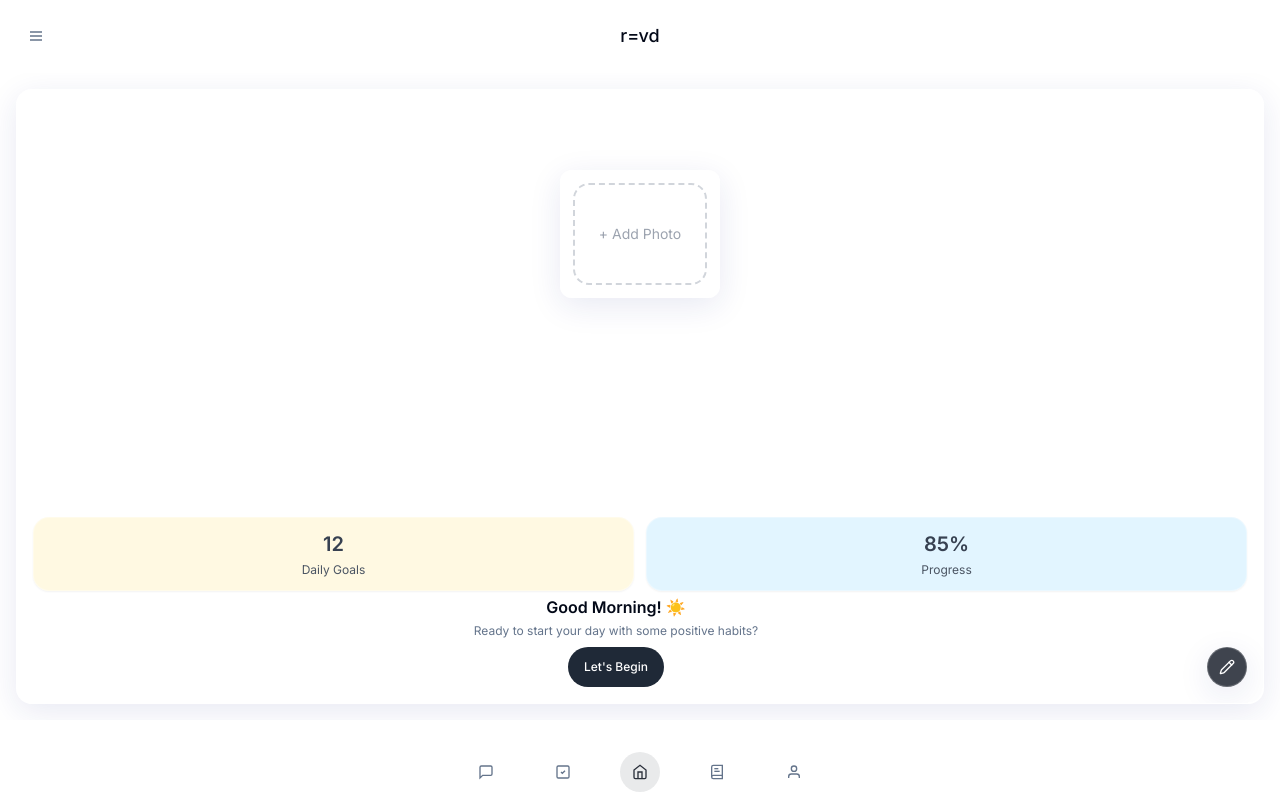
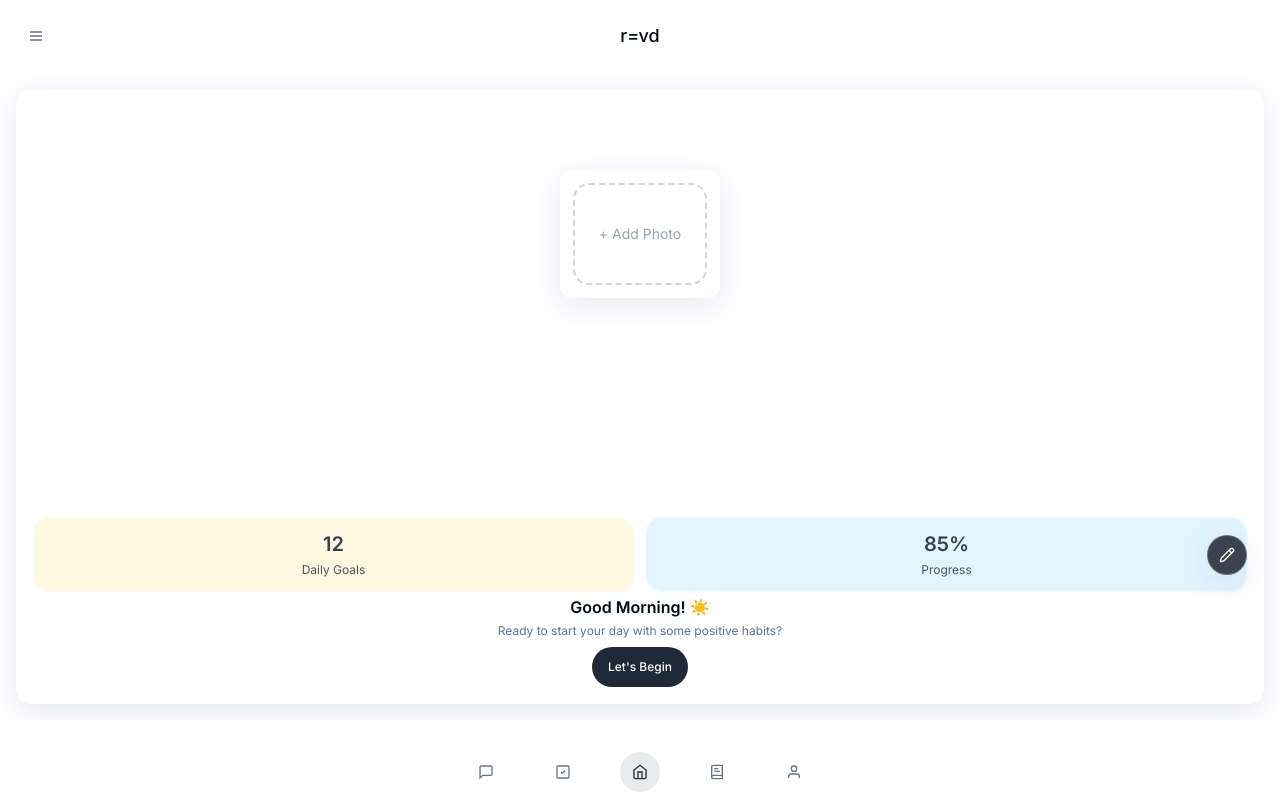
Before and after one commit to taeeleee/r_vd, a React (Vite) app: page / in a window 1280 px wide. Built offline with nearby package versions, Linux system fonts and the light colour scheme.

Commit message:
Center elements and adjust layout
Center the greeting text and move the customize button above the blue box div. Also, center the text within the yellow and blue box divs.

```diff
--- a/src/components/VisionBoard.tsx
+++ b/src/components/VisionBoard.tsx
@@ -35,22 +35,31 @@ const VisionBoard = () => {
           {/* Progress Cards */}
           <div className="absolute bottom-28 left-4 right-4 grid grid-cols-2 gap-3">
             <Card className="p-3 bg-soft-yellow/70 backdrop-blur-lg border border-white/30 shadow-glass">
-              <div className="text-center">
+              <div className="text-center flex flex-col items-center justify-center">
                 <div className="text-xl font-bold text-gray-700 mb-1">12</div>
                 <div className="text-xs text-gray-600">Daily Goals</div>
               </div>
             </Card>
 
             <Card className="p-3 bg-soft-blue/70 backdrop-blur-lg border border-white/30 shadow-glass">
-              <div className="text-center">
+              <div className="text-center flex flex-col items-center justify-center">
                 <div className="text-xl font-bold text-gray-700 mb-1">85%</div>
                 <div className="text-xs text-gray-600">Progress</div>
               </div>
             </Card>
           </div>
 
+          {/* Floating Customize Button */}
+          <Button
+            className="absolute bottom-32 right-4 h-10 w-10 rounded-full bg-primary/90 backdrop-blur-lg border border-white/20 shadow-glass hover:shadow-xl transition-all duration-300 hover:scale-105"
+            size="icon"
+            onClick={() => navigate("/customize")}
+          >
+            <Pencil className="w-4 h-4 text-white" />
+          </Button>
+
           {/* Greeting Section */}
-          <div className="absolute bottom-4 left-4 right-16 text-center">
+          <div className="absolute bottom-4 left-4 right-4 text-center">
             <h2 className="text-base font-semibold text-foreground mb-1">Good Morning! ☀️</h2>
             <p className="text-muted-foreground mb-2 text-xs">
               Ready to start your day with some positive habits?
@@ -62,15 +71,6 @@ const VisionBoard = () => {
               Let's Begin
             </Button>
           </div>
-
-          {/* Floating Customize Button */}
-          <Button
-            className="absolute bottom-4 right-4 h-10 w-10 rounded-full bg-primary/90 backdrop-blur-lg border border-white/20 shadow-glass hover:shadow-xl transition-all duration-300 hover:scale-105"
-            size="icon"
-            onClick={() => navigate("/customize")}
-          >
-            <Pencil className="w-4 h-4 text-white" />
-          </Button>
         </div>
       </main>
     </div>
```
